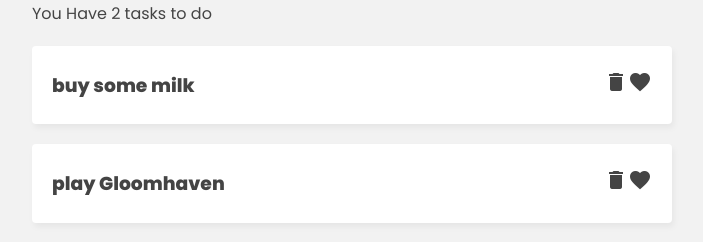
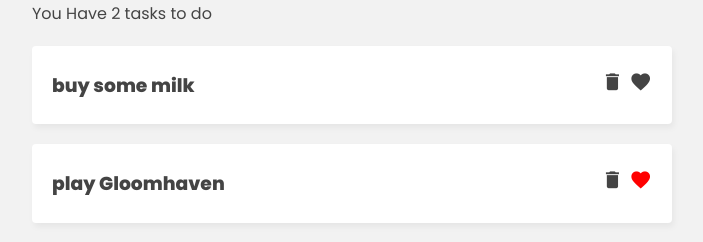
Before and after one commit to sandeep-narayana/Pinia_Tutorial, a Vue app in the folder pinia_tutorial/: page / in a window 1280 px wide. Shown: the part 244-486 px from the top of the page, without its empty margins (288-991 px from the left). Built offline with nearby package versions, Linux system fonts and the light colour scheme.

Commit message:
added color to active class

```diff
--- a/pinia_tutorial/src/assets/main.css
+++ b/pinia_tutorial/src/assets/main.css
@@ -62,7 +62,16 @@ header h1 {
 .task .icons {
   text-align: right;
 }
+.task i {
+  font-size: 1.4em;
+  margin-left: 6px;
+  cursor: pointer;
+  color: •#bbb;
+}
 
+.task i.active {
+    color: red;
+}
 /* CSS for filter nav */
 .filter {
   width: 640px;
--- a/pinia_tutorial/src/components/TaskDetails.vue
+++ b/pinia_tutorial/src/components/TaskDetails.vue
@@ -7,7 +7,7 @@
       >
       <i
         class="material-icons"
-
+        :class="{ active: task.isFav }"
         @click="taskStore.toggleFav(task.id)"
       >
         favorite</i
```
